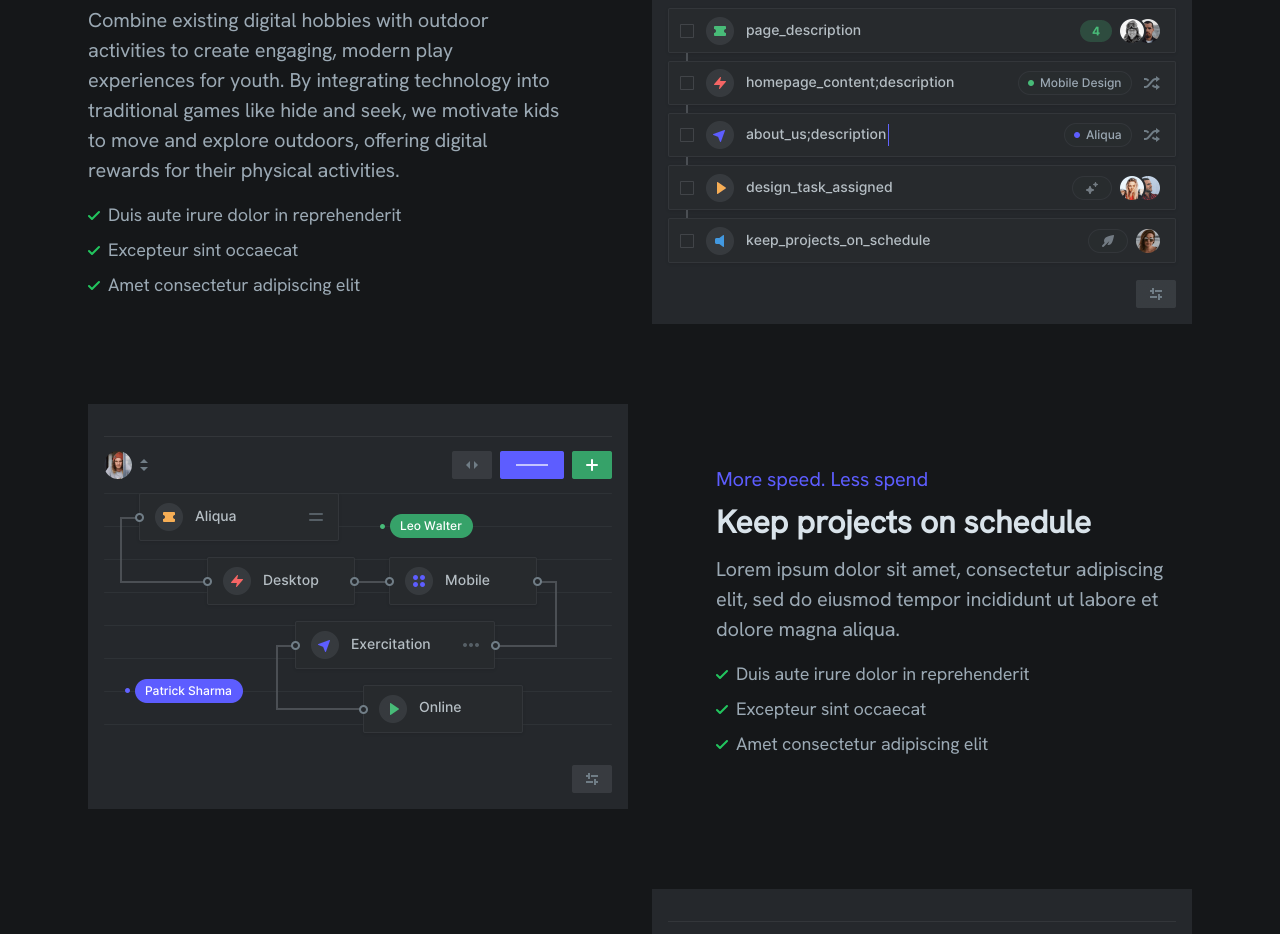
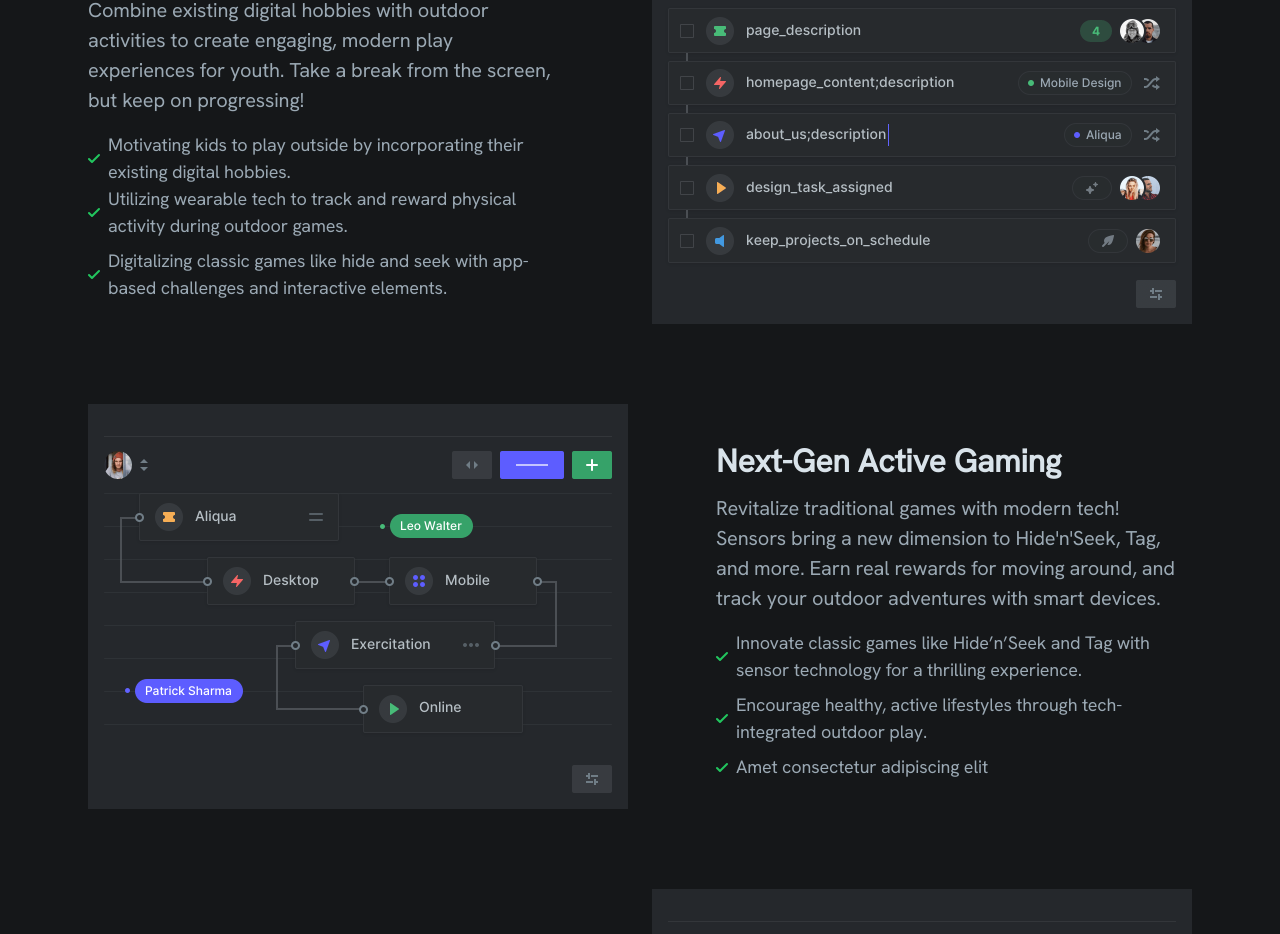
Before and after one commit to Mankeli-Software/junction2023, a Next.js app in the folder website/: page / in a window 1280 px wide. Shown: the part 2398-3332 px from the top of the page. Built offline with nearby package versions, Linux system fonts and the light colour scheme.

Commit message:
2 items before rewrite

```diff
--- a/website/components/zigzag.tsx
+++ b/website/components/zigzag.tsx
@@ -30,25 +30,25 @@ export default function Zigzag() {
               <div className="max-w-xl md:max-w-none md:w-full mx-auto md:col-span-7 lg:col-span-6" data-aos="fade-right">
                 <div className="md:pr-4 lg:pr-12 xl:pr-16">
                   <h3 className="h3 mb-3">Rewarding Outdoor Play</h3>
-                  <p className="text-xl text-gray-400 mb-4">Combine existing digital hobbies with outdoor activities to create engaging, modern play experiences for youth. By integrating technology into traditional games like hide and seek, we motivate kids to move and explore outdoors, offering digital rewards for their physical activities.</p>
+                  <p className="text-xl text-gray-400 mb-4">Combine existing digital hobbies with outdoor activities to create engaging, modern play experiences for youth. Take a break from the screen, but keep on progressing!</p>
                   <ul className="text-lg text-gray-400 -mb-2">
-                    <li className="flex items-center mb-2">
+                    <li className="flex items-center">
                       <svg className="w-3 h-3 fill-current text-green-500 mr-2 shrink-0" viewBox="0 0 12 12" xmlns="http://www.w3.org/2000/svg">
                         <path d="M10.28 2.28L3.989 8.575 1.695 6.28A1 1 0 00.28 7.695l3 3a1 1 0 001.414 0l7-7A1 1 0 0010.28 2.28z" />
                       </svg>
-                      <span>Duis aute irure dolor in reprehenderit</span>
+                      <span>Motivating kids to play outside by incorporating their existing digital hobbies.</span>
                     </li>
                     <li className="flex items-center mb-2">
                       <svg className="w-3 h-3 fill-current text-green-500 mr-2 shrink-0" viewBox="0 0 12 12" xmlns="http://www.w3.org/2000/svg">
                         <path d="M10.28 2.28L3.989 8.575 1.695 6.28A1 1 0 00.28 7.695l3 3a1 1 0 001.414 0l7-7A1 1 0 0010.28 2.28z" />
                       </svg>
-                      <span>Excepteur sint occaecat</span>
+                      <span>Utilizing wearable tech to track and reward physical activity during outdoor games.</span>
                     </li>
-                    <li className="flex items-center">
+                    <li className="flex items-center mb-2">
                       <svg className="w-3 h-3 fill-current text-green-500 mr-2 shrink-0" viewBox="0 0 12 12" xmlns="http://www.w3.org/2000/svg">
                         <path d="M10.28 2.28L3.989 8.575 1.695 6.28A1 1 0 00.28 7.695l3 3a1 1 0 001.414 0l7-7A1 1 0 0010.28 2.28z" />
                       </svg>
-                      <span>Amet consectetur adipiscing elit</span>
+                      <span>Digitalizing classic games like hide and seek with app-based challenges and interactive elements.</span>
                     </li>
                   </ul>
                 </div>
@@ -64,21 +64,20 @@ export default function Zigzag() {
               {/* Content */}
               <div className="max-w-xl md:max-w-none md:w-full mx-auto md:col-span-7 lg:col-span-6" data-aos="fade-left">
                 <div className="md:pl-4 lg:pl-12 xl:pl-16">
-                  <div className="font-architects-daughter text-xl text-purple-600 mb-2">More speed. Less spend</div>
-                  <h3 className="h3 mb-3">Keep projects on schedule</h3>
-                  <p className="text-xl text-gray-400 mb-4">Lorem ipsum dolor sit amet, consectetur adipiscing elit, sed do eiusmod tempor incididunt ut labore et dolore magna aliqua.</p>
+                  <h3 className="h3 mb-3">Next-Gen Active Gaming</h3>
+                  <p className="text-xl text-gray-400 mb-4">Revitalize traditional games with modern tech! Sensors bring a new dimension to Hide'n'Seek, Tag, and more. Earn real rewards for moving around, and track your outdoor adventures with smart devices.</p>
                   <ul className="text-lg text-gray-400 -mb-2">
                     <li className="flex items-center mb-2">
                       <svg className="w-3 h-3 fill-current text-green-500 mr-2 shrink-0" viewBox="0 0 12 12" xmlns="http://www.w3.org/2000/svg">
                         <path d="M10.28 2.28L3.989 8.575 1.695 6.28A1 1 0 00.28 7.695l3 3a1 1 0 001.414 0l7-7A1 1 0 0010.28 2.28z" />
                       </svg>
-                      <span>Duis aute irure dolor in reprehenderit</span>
+                      <span>Innovate classic games like Hide’n’Seek and Tag with sensor technology for a thrilling experience.</span>
                     </li>
                     <li className="flex items-center mb-2">
                       <svg className="w-3 h-3 fill-current text-green-500 mr-2 shrink-0" viewBox="0 0 12 12" xmlns="http://www.w3.org/2000/svg">
                         <path d="M10.28 2.28L3.989 8.575 1.695 6.28A1 1 0 00.28 7.695l3 3a1 1 0 001.414 0l7-7A1 1 0 0010.28 2.28z" />
                       </svg>
-                      <span>Excepteur sint occaecat</span>
+                      <span>Encourage healthy, active lifestyles through tech-integrated outdoor play. </span>
                     </li>
                     <li className="flex items-center">
                       <svg className="w-3 h-3 fill-current text-green-500 mr-2 shrink-0" viewBox="0 0 12 12" xmlns="http://www.w3.org/2000/svg">
```
